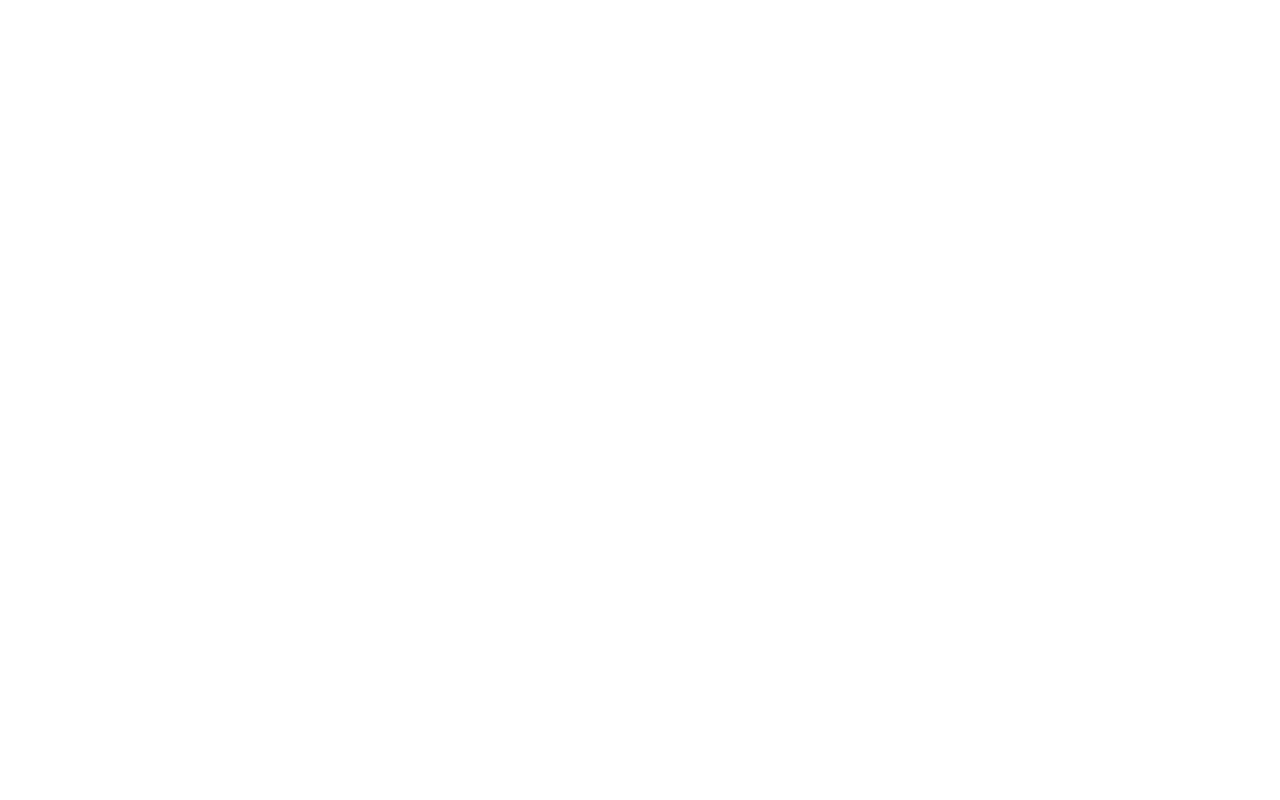
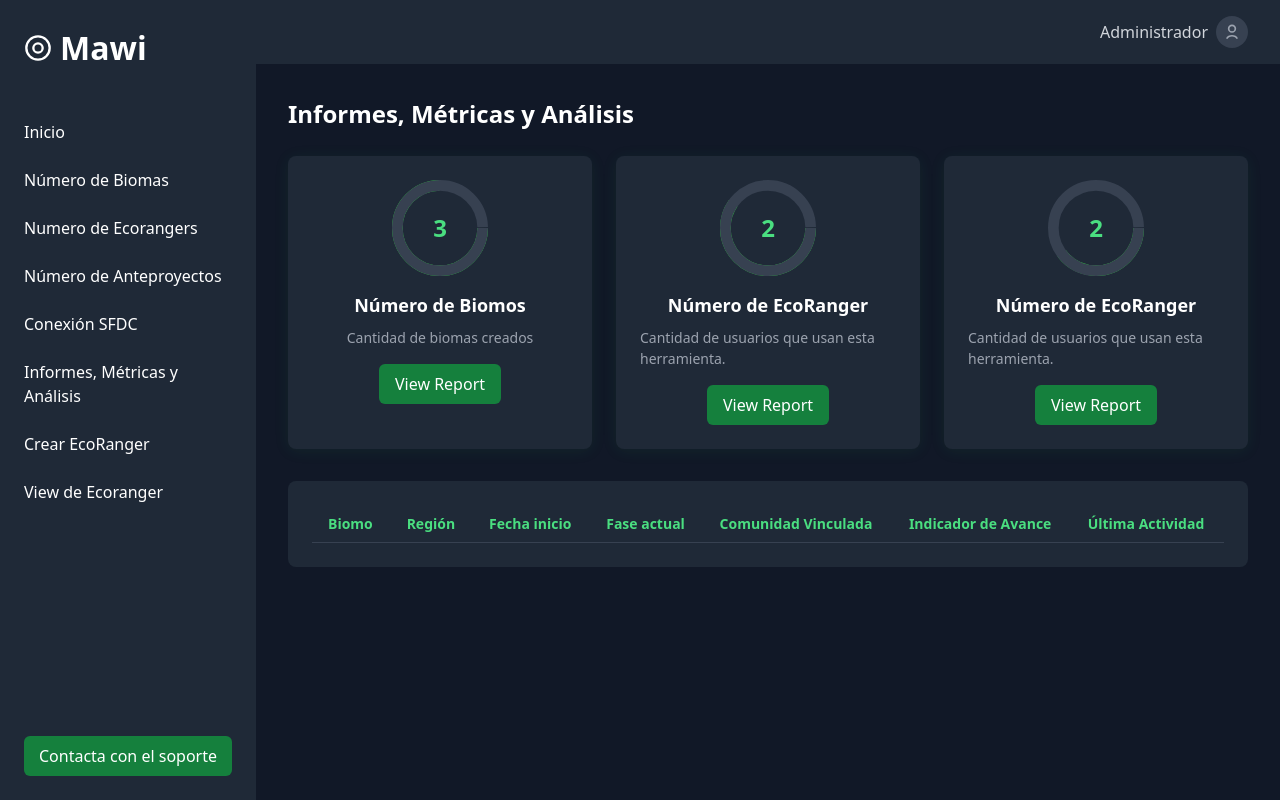
Before and after one commit to OmgWaffle3D/BioDev-Co, a website: page public/pages/vistaInformesAdmin.html in a window 1280 px wide. Drawn offline with nearby package versions, Linux system fonts and the light colour scheme; no server answers.

Commit message:
Primera view lista

```diff
--- a/public/pages/vistaInformesAdmin.html
+++ b/public/pages/vistaInformesAdmin.html
@@ -4,4 +4,138 @@
   <meta charset="UTF-8" />
   <title>Informes, Métricas y Análisis</title>
   <script src="https://cdn.tailwindcss.com"></script>
+  <link rel="stylesheet" href="../styles/vistaInformesAdmin.css">
 </head>
+<body class="body-bg">
+  <!-- Sidebar -->
+  <aside class="sidebar">
+    <div>
+      <div class="sidebar-logo">
+        <span style="font-size:2rem;font-weight:bold;display:flex;align-items:center;gap:0.5rem;">
+          <svg class="w-7 h-7 text-white" fill="none" stroke="currentColor" stroke-width="2" viewBox="0 0 24 24">
+            <circle cx="12" cy="12" r="10" stroke="currentColor" stroke-width="2" fill="none"/>
+            <circle cx="12" cy="12" r="4" stroke="currentColor" stroke-width="2" fill="none"/>
+          </svg>
+          Mawi
+        </span>
+      </div>
+      <nav class="sidebar-nav">
+        <ul class="sidebar-list">
+          <li><a href="#" class="sidebar-link">Inicio</a></li>
+          <li><a href="#" class="sidebar-link">Número de Biomas</a></li>
+          <li><a href="#" class="sidebar-link">Numero de Ecorangers</a></li>
+          <li><a href="#" class="sidebar-link">Número de Anteproyectos</a></li>
+          <li><a href="#" class="sidebar-link">Conexión SFDC</a></li>
+          <li><a href="#" class="sidebar-link">Informes, Métricas y Análisis</a></li>
+          <li><a href="#" class="sidebar-link">Crear EcoRanger</a></li>
+          <li><a href="#" class="sidebar-link">View de Ecoranger</a></li>
+        </ul>
+      </nav>
+    </div>
+    <div class="sidebar-footer">
+      <button class="sidebar-support-btn">Contacta con el soporte</button>
+    </div>
+  </aside>
+
+  <!-- Main Content -->
+  <div class="main-content">
+    <!-- Top Bar -->
+    <header class="topbar">
+      <div class="topbar-user">
+        <span style="color:#d1d5db;">Administrador</span>
+        <span class="topbar-avatar">
+          <svg class="w-5 h-5 text-gray-400" fill="none" stroke="currentColor" stroke-width="2" viewBox="0 0 24 24">
+            <circle cx="12" cy="8" r="4" />
+            <path d="M6 20c0-2.2 3.6-3.5 6-3.5s6 1.3 6 3.5" />
+          </svg>
+        </span>
+      </div>
+    </header>
+
+    <!-- Dashboard Content -->
+    <main class="dashboard-main">
+      <h1 class="dashboard-title">Informes, Métricas y Análisis</h1>
+      <!-- Cards -->
+      <div class="dashboard-cards">
+        <div class="dashboard-card">
+          <div class="relative w-24 h-24 mb-4">
+            <svg class="w-full h-full" viewBox="0 0 36 36">
+              <circle cx="18" cy="18" r="16" fill="none" stroke="#2ecc40" stroke-width="4" stroke-dasharray="75,100" />
+              <circle cx="18" cy="18" r="16" fill="none" stroke="#374151" stroke-width="4" stroke-dasharray="100,100" />
+            </svg>
+            <span class="absolute inset-0 flex items-center justify-center text-2xl text-green-400 font-bold">3</span>
+          </div>
+          <div class="dashboard-card-title">Número de Biomos</div>
+          <div class="dashboard-card-desc">Cantidad de biomas creados</div>
+          <button class="dashboard-card-btn">View Report</button>
+        </div>
+        <div class="dashboard-card">
+          <div class="relative w-24 h-24 mb-4">
+            <svg class="w-full h-full" viewBox="0 0 36 36">
+              <circle cx="18" cy="18" r="16" fill="none" stroke="#2ecc40" stroke-width="4" stroke-dasharray="60,100" />
+              <circle cx="18" cy="18" r="16" fill="none" stroke="#374151" stroke-width="4" stroke-dasharray="100,100" />
+            </svg>
+            <span class="absolute inset-0 flex items-center justify-center text-2xl text-green-400 font-bold">2</span>
+          </div>
+          <div class="dashboard-card-title">Número de EcoRanger</div>
+          <div class="dashboard-card-desc">Cantidad de usuarios que usan esta herramienta.</div>
+          <button class="dashboard-card-btn">View Report</button>
+        </div>
+        <div class="dashboard-card">
+          <div class="relative w-24 h-24 mb-4">
+            <svg class="w-full h-full" viewBox="0 0 36 36">
+              <circle cx="18" cy="18" r="16" fill="none" stroke="#2ecc40" stroke-width="4" stroke-dasharray="40,100" />
+              <circle cx="18" cy="18" r="16" fill="none" stroke="#374151" stroke-width="4" stroke-dasharray="100,100" />
+            </svg>
+            <span class="absolute inset-0 flex items-center justify-center text-2xl text-green-400 font-bold">2</span>
+          </div>
+          <div class="dashboard-card-title">Número de EcoRanger</div>
+          <div class="dashboard-card-desc">Cantidad de usuarios que usan esta herramienta.</div>
+          <button class="dashboard-card-btn">View Report</button>
+        </div>
+      </div>
+      <!-- Table -->
+      <div class="dashboard-table-container">
+        <table class="dashboard-table">
+          <thead>
+            <tr>
+              <th>Biomo</th>
+              <th>Región</th>
+              <th>Fecha inicio</th>
+              <th>Fase actual</th>
+              <th>Comunidad Vinculada</th>
+              <th>Indicador de Avance</th>
+              <th>Última Actividad</th>
+            </tr>
+          </thead>
+          <tbody id="biomas-table-body">
+            <!-- JS will fill this with real data -->
+          </tbody>
+        </table>
+      </div>
+    </main>
+  </div>
+  <script>
+    // Example: Fetch and render biomas table data
+    fetch('/api/biomas')
+      .then(res => res.json())
+      .then(data => {
+        const tbody = document.getElementById('biomas-table-body');
+        tbody.innerHTML = '';
+        (data.data || []).forEach(bioma => {
+          tbody.innerHTML += `
+            <tr>
+              <td>${bioma.codigo_bioma}</td>
+              <td>${bioma.region}</td>
+              <td>${new Date(bioma.fecha_inicio).toLocaleDateString()}</td>
+              <td>${bioma.fase_actual}</td>
+              <td>${bioma.comunidad_vinculada}</td>
+              <td>${bioma.indicador_avance}%</td>
+              <td>${new Date(bioma.ultima_actividad).toLocaleDateString()}</td>
+            </tr>
+          `;
+        });
+      });
+  </script>
+</body>
+</html>
--- /dev/null
+++ b/public/styles/vistaInformesAdmin.css
@@ -0,0 +1,181 @@
+/* Layout */
+.body-bg {
+  background-color: #111827;
+  min-height: 100vh;
+  display: flex;
+}
+.sidebar {
+  width: 16rem;
+  background-color: #1f2937;
+  color: #fff;
+  display: flex;
+  flex-direction: column;
+  justify-content: space-between;
+  min-height: 100vh;
+}
+.sidebar-logo {
+  display: flex;
+  align-items: center;
+  padding: 1.5rem 1.5rem 1.5rem 1.5rem;
+}
+.sidebar-nav {
+  margin-top: 1rem;
+}
+.sidebar-list {
+  display: flex;
+  flex-direction: column;
+  gap: 0.5rem;
+}
+.sidebar-link {
+  display: block;
+  padding: 0.5rem 1.5rem;
+  border-radius: 0.375rem;
+  transition: background 0.2s;
+}
+.sidebar-link:hover {
+  background: #374151;
+}
+.sidebar-footer {
+  padding: 1.5rem;
+}
+.sidebar-support-btn {
+  width: 100%;
+  background: #15803d;
+  color: #fff;
+  padding: 0.5rem 0;
+  border-radius: 0.375rem;
+  transition: background 0.2s;
+  border: none;
+  cursor: pointer;
+}
+.sidebar-support-btn:hover {
+  background: #166534;
+}
+
+/* Top bar */
+.topbar {
+  display: flex;
+  justify-content: flex-end;
+  align-items: center;
+  background: #1f2937;
+  height: 4rem;
+  padding: 0 2rem;
+}
+.topbar-user {
+  display: flex;
+  align-items: center;
+  gap: 0.5rem;
+}
+.topbar-avatar {
+  display: inline-flex;
+  align-items: center;
+  justify-content: center;
+  width: 2rem;
+  height: 2rem;
+  background: #374151;
+  border-radius: 9999px;
+}
+
+/* Main content */
+.main-content {
+  flex: 1;
+  display: flex;
+  flex-direction: column;
+}
+.dashboard-main {
+  flex: 1;
+  padding: 2rem;
+  background: #111827;
+}
+.dashboard-title {
+  font-size: 1.5rem;
+  color: #fff;
+  font-weight: bold;
+  margin-bottom: 1.5rem;
+}
+.dashboard-cards {
+  display: grid;
+  grid-template-columns: 1fr;
+  gap: 1.5rem;
+  margin-bottom: 2rem;
+}
+@media (min-width: 768px) {
+  .dashboard-cards {
+    grid-template-columns: repeat(3, 1fr);
+  }
+}
+.dashboard-card {
+  background: #1f2937;
+  border-radius: 0.5rem;
+  padding: 1.5rem;
+  display: flex;
+  flex-direction: column;
+  align-items: center;
+  box-shadow: 0 2px 16px 0 rgba(34,197,94,0.08);
+  transition: transform 0.15s;
+}
+.dashboard-card:hover {
+  transform: translateY(-4px) scale(1.02);
+}
+.dashboard-card-title {
+  color: #fff;
+  font-size: 1.125rem;
+  font-weight: 600;
+  margin-bottom: 0.5rem;
+}
+.dashboard-card-desc {
+  color: #9ca3af;
+  font-size: 0.875rem;
+  margin-bottom: 1rem;
+}
+.dashboard-card-btn {
+  background: #15803d;
+  color: #fff;
+  padding: 0.5rem 1rem;
+  border-radius: 0.375rem;
+  border: none;
+  cursor: pointer;
+  transition: background 0.2s;
+}
+.dashboard-card-btn:hover {
+  background: #166534;
+}
+
+/* Table */
+.dashboard-table-container {
+  background: #1f2937;
+  border-radius: 0.5rem;
+  padding: 1.5rem;
+  overflow-x: auto;
+}
+.dashboard-table {
+  min-width: 100%;
+  font-size: 0.875rem;
+  text-align: left;
+  color: #9ca3af;
+}
+.dashboard-table th {
+  color: #4ade80;
+  border-bottom: 1px solid #374151;
+  padding: 0.5rem 1rem;
+}
+.dashboard-table td {
+  padding: 0.5rem 1rem;
+}
+.dashboard-table tbody tr {
+  border-bottom: 1px solid #374151;
+}
+.dashboard-table tbody tr:hover {
+  background: #262c36;
+  transition: background 0.2s;
+}
+
+/* Custom scrollbar for sidebar and table */
+::-webkit-scrollbar {
+  width: 8px;
+  background: #23272f;
+}
+::-webkit-scrollbar-thumb {
+  background: #374151;
+  border-radius: 4px;
+}
```
